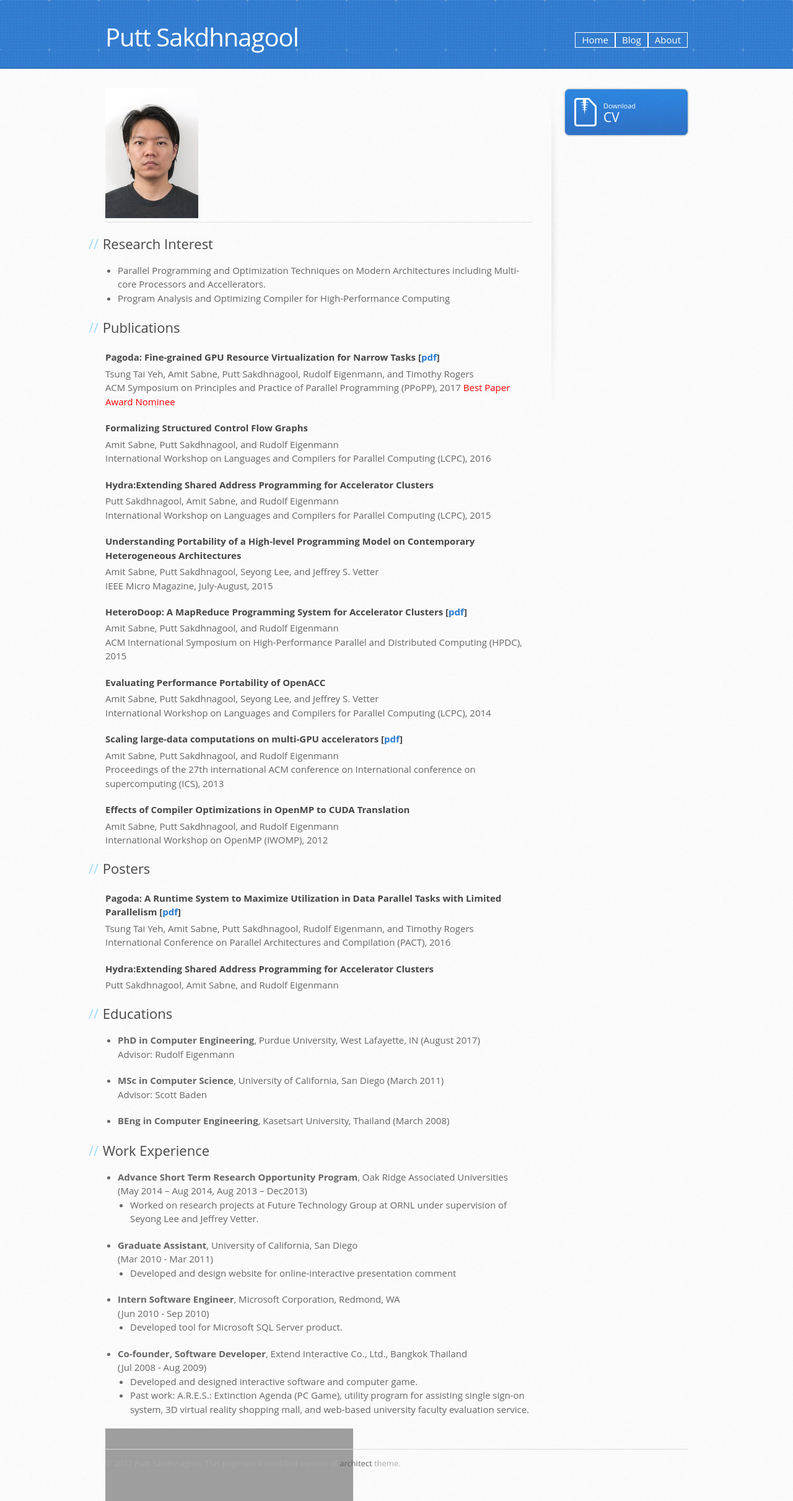
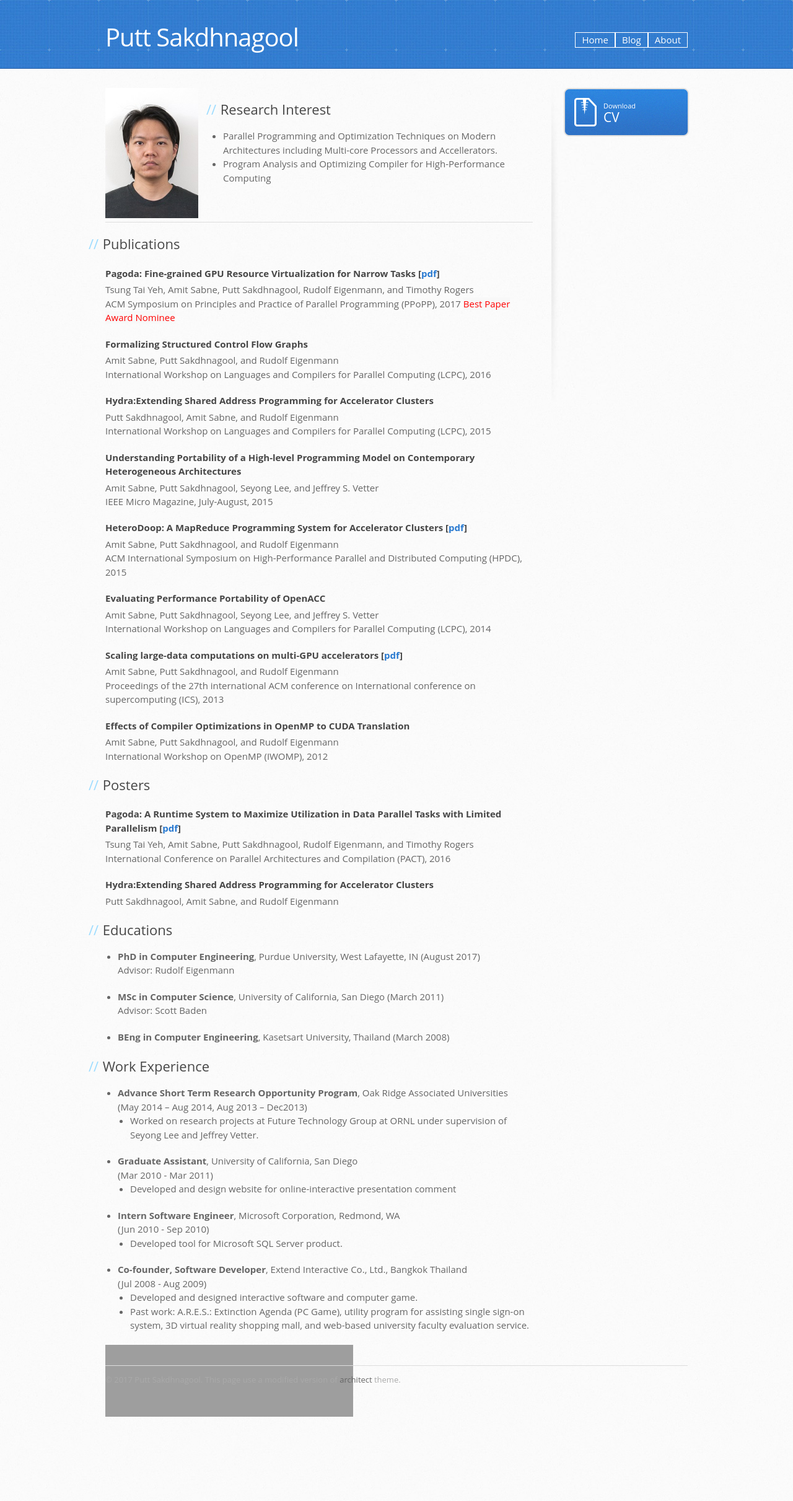
Before and after one commit to puttsk/puttsk.github.io, a Jekyll site: the page built from index.md, in a window 1280 px wide. Shown: the whole page at 62% size. Built offline with Jekyll 4.4.1, drawn with Linux system fonts in a browser that asks for light colours; the repository's description, which GitHub fills in, is left out; after the commit the page ends 2286 px from its top, so only the background shows below that; grey boxes are pictures that could not be loaded.

Commit message:
update homepage

```diff
--- a/_includes/about-me.md
+++ b/_includes/about-me.md
@@ -1,9 +1,9 @@
-<div>
-<div style="float:left; margin-right:20px;">
+<!--div-->
+<div style="float:left; margin-right:40px;">
 <img src="{{site.url}}/assets/images/putt.jpg" style="width:150px;"/>
 </div>
 
-<div class="info">
+<!--div class="info">
 </div>
 </div>
-<hr style="clear:left;"/>
+<hr style="clear:left;"/-->
--- a/index.md
+++ b/index.md
@@ -10,6 +10,10 @@ side: side-home.html
 
 * Parallel Programming and Optimization Techniques on Modern Architectures including Multi-core Processors and Accellerators.
 * Program Analysis and Optimizing Compiler for High-Performance Computing
+
+<div class="info">
+</div>
+<hr style="clear:left;"/>
 
 ## Publications
 
```
